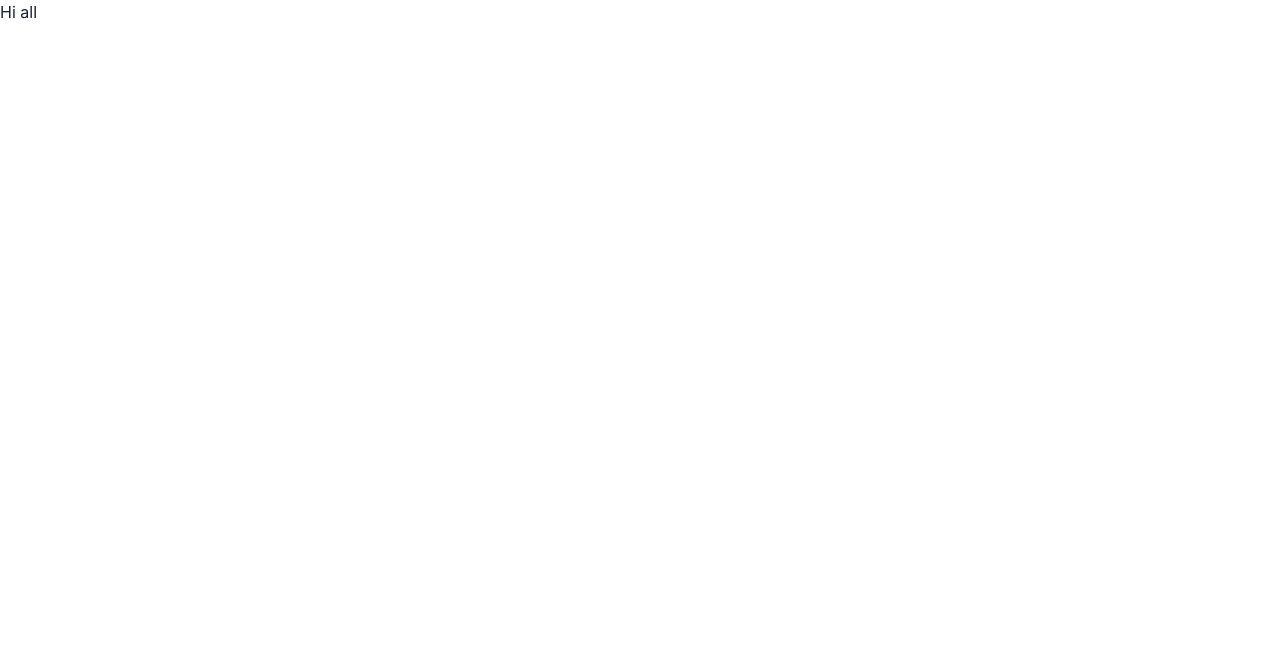
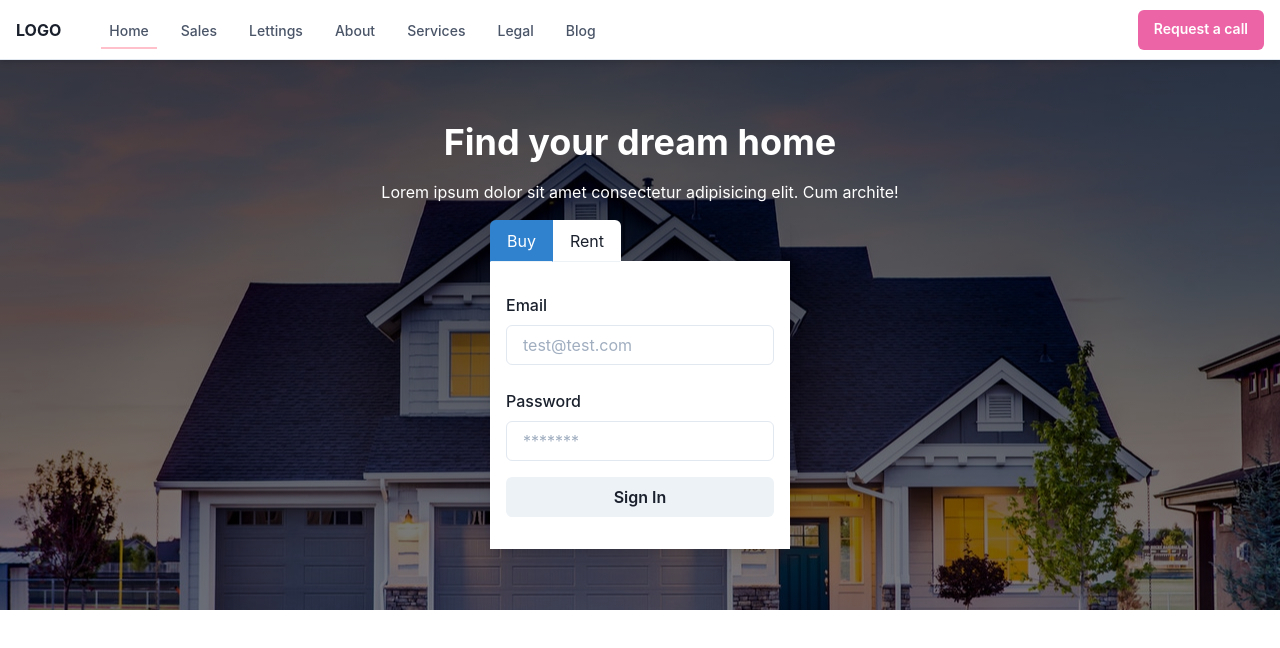
Before and after one commit to KelechiOdom10/aaproperty, a Next.js app: page / in a window 1280 px wide. Shown: the top 648 px of the page. Built offline with nearby package versions, Linux system fonts and the light colour scheme.

Commit message:
Updated home page

```diff
--- a/pages/index.tsx
+++ b/pages/index.tsx
@@ -1,6 +1,12 @@
-import { Flex } from "@chakra-ui/react";
-import Head from "next/head";
+import { Box } from "@chakra-ui/react";
+import NavBar from "@/components/NavBar";
+import Hero from "@/components/Hero";
 
 export default function Home() {
-  return <Flex>Hi all</Flex>;
+  return (
+    <Box>
+      <NavBar />
+      <Hero />
+    </Box>
+  );
 }
```
